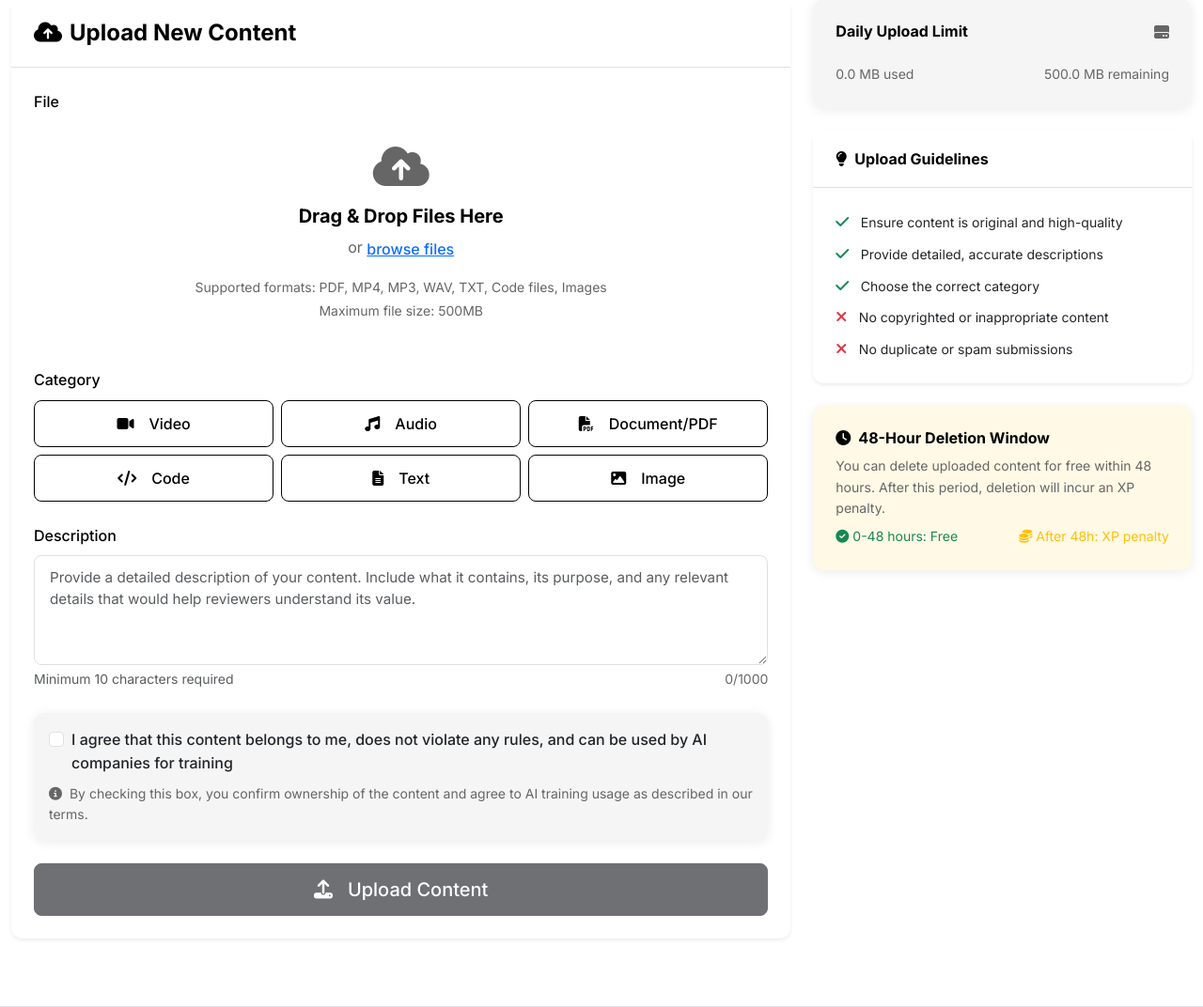
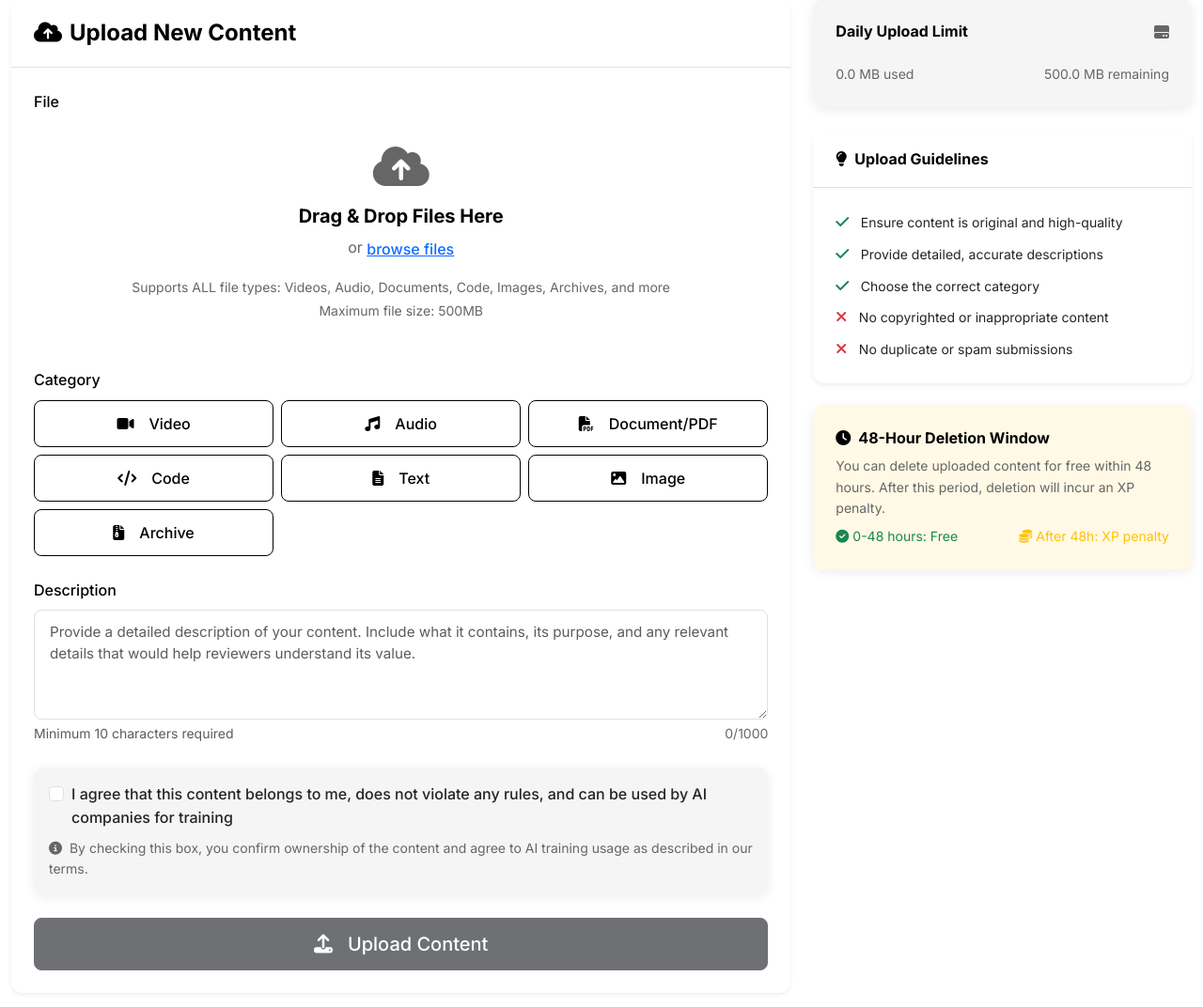
Before and after one commit to shaurya6468/Alpha-Nex-NEW, a Flask app: page /upload in a window 1280 px wide. Shown: the part 106-1178 px from the top of the page at 94% size. Run offline with Flask 3, Linux system fonts and the light colour scheme; the visitor is signed in with stand-in values (Sample User, id 1); some libraries are stand-ins or nearby versions.

Commit message:
Improve file uploading by supporting all file types and confirmation messages
Refactors file upload form, expands allowed file types, adds upload success feedback, and rewards XP.

Replit-Commit-Author: Agent
Replit-Commit-Session-Id: a0ed1ea6-52f9-4429-9a54-c7a1a6c09598
Replit-Commit-Screenshot-Url: https://storage.googleapis.com/screenshot-production-us-central1/6f13d38a-c5fe-4c89-b8c4-8c8a97af4d80/a0ed1ea6-52f9-4429-9a54-c7a1a6c09598/tjNa2EU

```diff
--- a/forms.py
+++ b/forms.py
@@ -22,11 +22,7 @@ class LoginForm(FlaskForm):
     password = PasswordField('Password', validators=[DataRequired()])
 
 class UploadForm(FlaskForm):
-    file = FileField('File', validators=[
-        FileRequired(),
-        FileAllowed(['pdf', 'mp4', 'mp3', 'wav', 'txt', 'py', 'js', 'html', 'css', 'jpg', 'png'],
-                   'Allowed file types: PDF, Video (MP4), Audio (MP3, WAV), Text, Code, Images')
-    ])
+    file = FileField('File', validators=[FileRequired()])
     description = TextAreaField('Description', validators=[DataRequired(), Length(min=10, max=1000)])
     category = SelectField('Category', validators=[DataRequired()], choices=[
         ('video', 'Video'),
@@ -34,7 +30,8 @@ class UploadForm(FlaskForm):
         ('document', 'Document/PDF'),
         ('code', 'Code'),
         ('text', 'Text'),
-        ('image', 'Image')
+        ('image', 'Image'),
+        ('archive', 'Archive')
     ])
     ai_consent = BooleanField(
         'I agree that this content belongs to me, does not violate any rules, and can be used by AI companies for training',
--- a/routes.py
+++ b/routes.py
@@ -130,8 +130,10 @@ def upload_file():
                     ai_consent=form.ai_consent.data
                 )
 
-                # Update user's daily upload count
+                # Update user's daily upload count and award XP
                 current_user.daily_upload_bytes += file_size
+                upload_xp = calculate_xp_reward('upload')
+                current_user.xp_points += upload_xp
 
                 db.session.add(upload)
                 db.session.commit()
@@ -151,7 +153,7 @@ def upload_file():
                 except Exception as e:
                     app.logger.error(f"AI analysis failed: {e}")
 
-                flash('File uploaded successfully! Status: Pending - Will be approved within 24 hours.', 'success')
+                flash(f'✅ Upload Complete! File "{filename}" has been successfully uploaded and saved. Status: Pending Review (will be approved within 24 hours). You earned {upload_xp} XP points!', 'success')
                 return redirect(url_for('dashboard'))
 
             except Exception as e:
--- a/templates/uploader/upload.html
+++ b/templates/uploader/upload.html
@@ -25,7 +25,7 @@
                             <h5 class="text-black">Drag & Drop Files Here</h5>
                             <p class="text-muted mb-3">or <button type="button" class="btn btn-link p-0" onclick="document.getElementById('fileInput').click()">browse files</button></p>
                             <small class="text-muted">
-                                Supported formats: PDF, MP4, MP3, WAV, TXT, Code files, Images<br>
+                                Supports ALL file types: Videos, Audio, Documents, Code, Images, Archives, and more<br>
                                 Maximum file size: 500MB
                             </small>
                             <div id="fileInfo" class="mt-3 d-none">
@@ -56,7 +56,7 @@
                             <div class="col-md-4 col-sm-6">
                                 <input type="radio" class="btn-check" name="category" id="cat_{{ value }}" value="{{ value }}" autocomplete="off">
                                 <label class="btn btn-outline-dark w-100" for="cat_{{ value }}">
-                                    <i class="fas fa-{% if value == 'video' %}video{% elif value == 'audio' %}music{% elif value == 'document' %}file-pdf{% elif value == 'code' %}code{% elif value == 'text' %}file-alt{% else %}image{% endif %} me-2"></i>
+                                    <i class="fas fa-{% if value == 'video' %}video{% elif value == 'audio' %}music{% elif value == 'document' %}file-pdf{% elif value == 'code' %}code{% elif value == 'text' %}file-alt{% elif value == 'archive' %}file-archive{% else %}image{% endif %} me-2"></i>
                                     {{ label }}
                                 </label>
                             </div>
--- a/utils.py
+++ b/utils.py
@@ -4,11 +4,13 @@ from werkzeug.utils import secure_filename
 # Alpha Nex Utility Functions
 
 ALLOWED_EXTENSIONS = {
-    'video': ['mp4', 'avi', 'mov', 'wmv'],
-    'audio': ['mp3', 'wav', 'aac', 'm4a'],
-    'document': ['pdf', 'doc', 'docx', 'txt'],
-    'code': ['py', 'js', 'html', 'css', 'java', 'cpp', 'c'],
-    'image': ['jpg', 'jpeg', 'png', 'gif', 'bmp']
+    'video': ['mp4', 'avi', 'mov', 'wmv', 'mkv', 'flv', 'webm', 'ogv', '3gp', 'mpg', 'mpeg', 'ts', 'mts', 'm2ts'],
+    'audio': ['mp3', 'wav', 'aac', 'm4a', 'flac', 'ogg', 'wma', 'amr', 'aiff', 'ac3', 'opus'],
+    'document': ['pdf', 'doc', 'docx', 'txt', 'rtf', 'odt', 'pages', 'epub', 'mobi', 'xls', 'xlsx', 'ppt', 'pptx', 'csv'],
+    'code': ['py', 'js', 'html', 'css', 'java', 'cpp', 'c', 'php', 'rb', 'go', 'rs', 'swift', 'kt', 'scala', 'r', 'sql', 'sh', 'bat', 'ps1', 'json', 'xml', 'yaml', 'yml', 'toml', 'ini', 'cfg', 'conf', 'md', 'rst', 'tex', 'log'],
+    'image': ['jpg', 'jpeg', 'png', 'gif', 'bmp', 'tiff', 'tif', 'webp', 'svg', 'ico', 'psd', 'ai', 'eps', 'raw', 'cr2', 'nef', 'arw'],
+    'archive': ['zip', 'rar', '7z', 'tar', 'gz', 'bz2', 'xz', 'lzma'],
+    'text': ['txt', 'md', 'rst', 'log', 'readme', 'license', 'changelog']
 }
 
 def allowed_file(filename):
```
Also changed, not shown: replit.md (+8 -0 lines).
